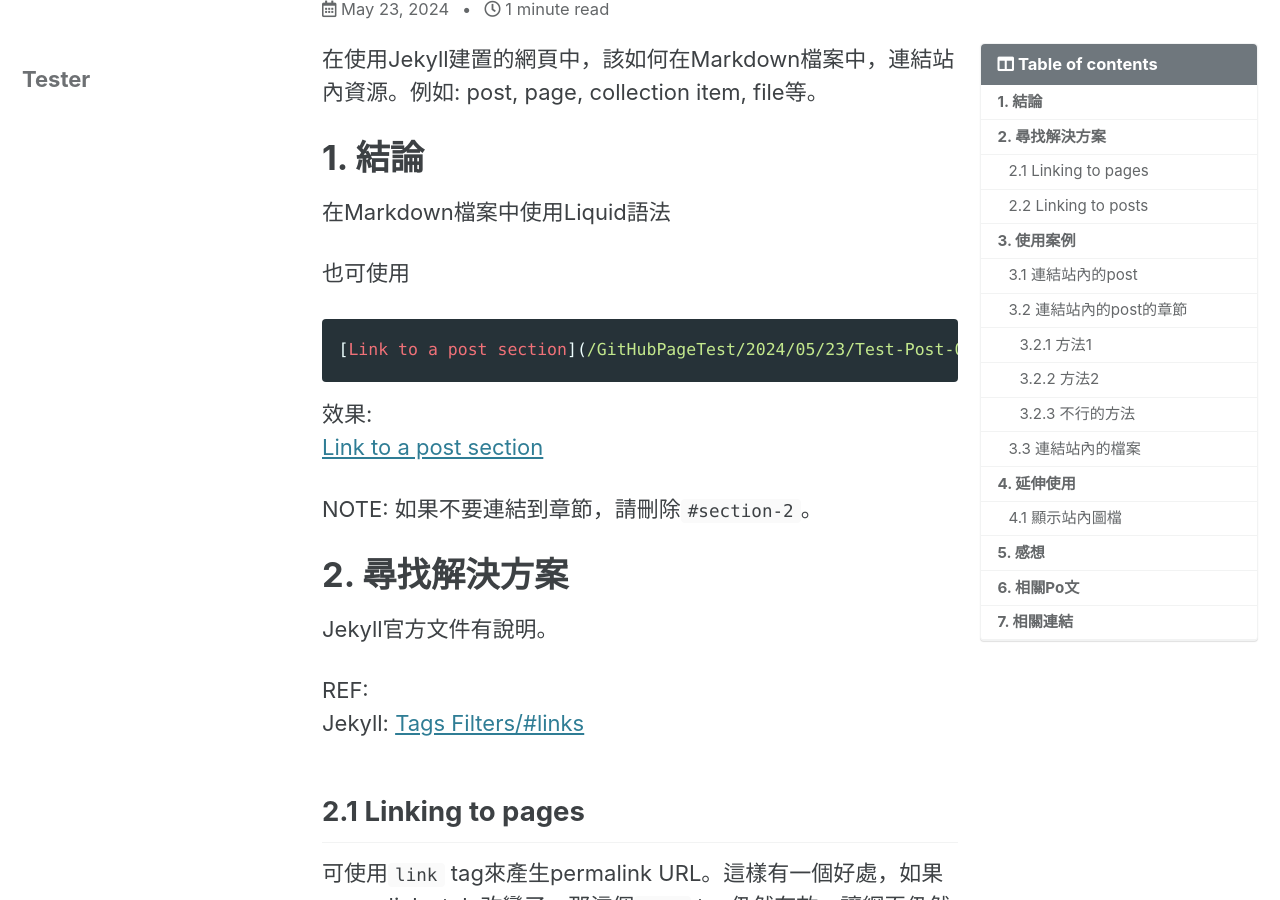
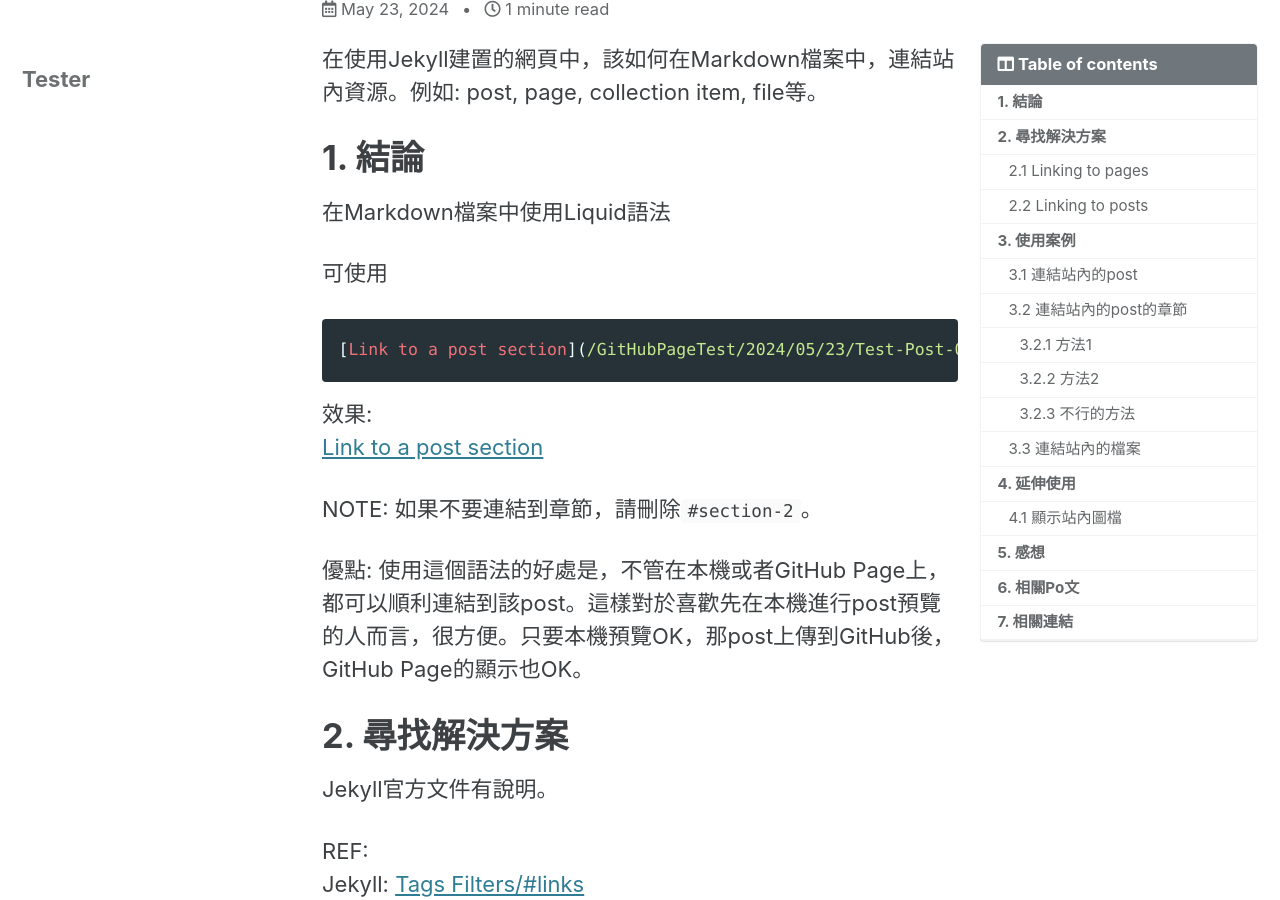
Before and after one commit to HsienChing/GitHubPageTest, a Jekyll site: the page built from _posts/2024-05-23-How-to-Link-Posts-pages-files-in-Jekyll-Generated-Website.md, in a window 1280 px wide and 900 px high, scrolled down 261 px. Built offline with Jekyll 4.4.1, drawn with Linux system fonts in a browser that asks for light colours; cached includes are drawn as plain includes.

Commit message:
Update post

````diff
--- a/_posts/2024-05-23-How-to-Link-Posts-pages-files-in-Jekyll-Generated-Website.md
+++ b/_posts/2024-05-23-How-to-Link-Posts-pages-files-in-Jekyll-Generated-Website.md
@@ -20,15 +20,17 @@
 
 在Markdown檔案中使用Liquid語法
 
-也可使用
+可使用
 ```markdown
-[Link to a post section]({{ site.baseurl }}{% link _posts/2024-05-23-Test-Post-01.md %}#section-1)
+[Link to a post section]({{ site.baseurl }}{% link _posts/2024-05-23-Test-Post-01.md %}#section-2)
 ```
 
 效果:
-[Link to a post section]({{ site.baseurl }}{% link _posts/2024-05-23-Test-Post-01.md %}#section2)
+[Link to a post section]({{ site.baseurl }}{% link _posts/2024-05-23-Test-Post-01.md %}#section-2)
 
 NOTE: 如果不要連結到章節，請刪除`#section-2`。
+
+優點: 使用這個語法的好處是，不管在本機或者GitHub Page上，都可以順利連結到該post。這樣對於喜歡先在本機進行post預覽的人而言，很方便。只要本機預覽OK，那post上傳到GitHub後，GitHub Page的顯示也OK。
 
 # 2. 尋找解決方案
 
````
